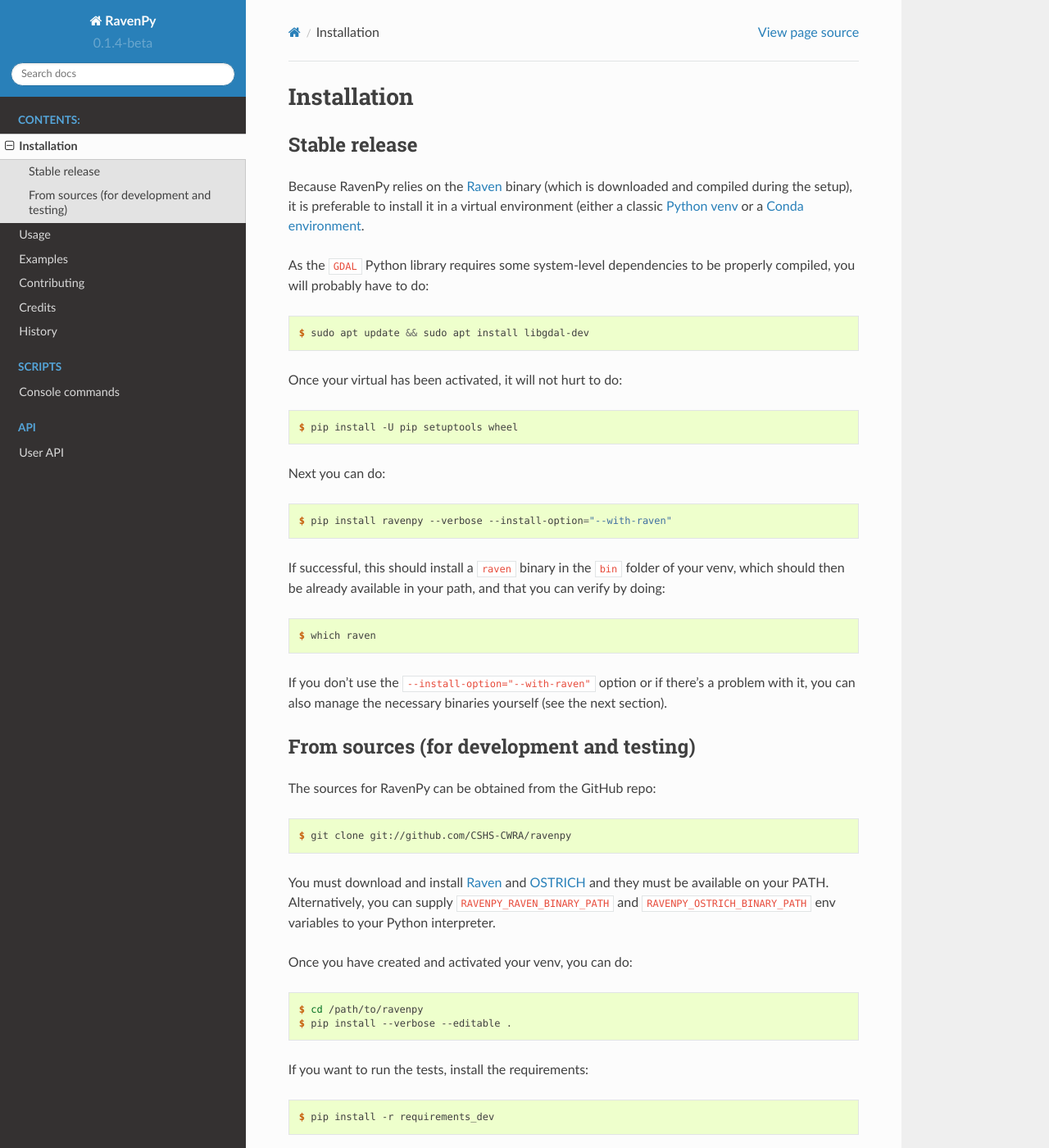
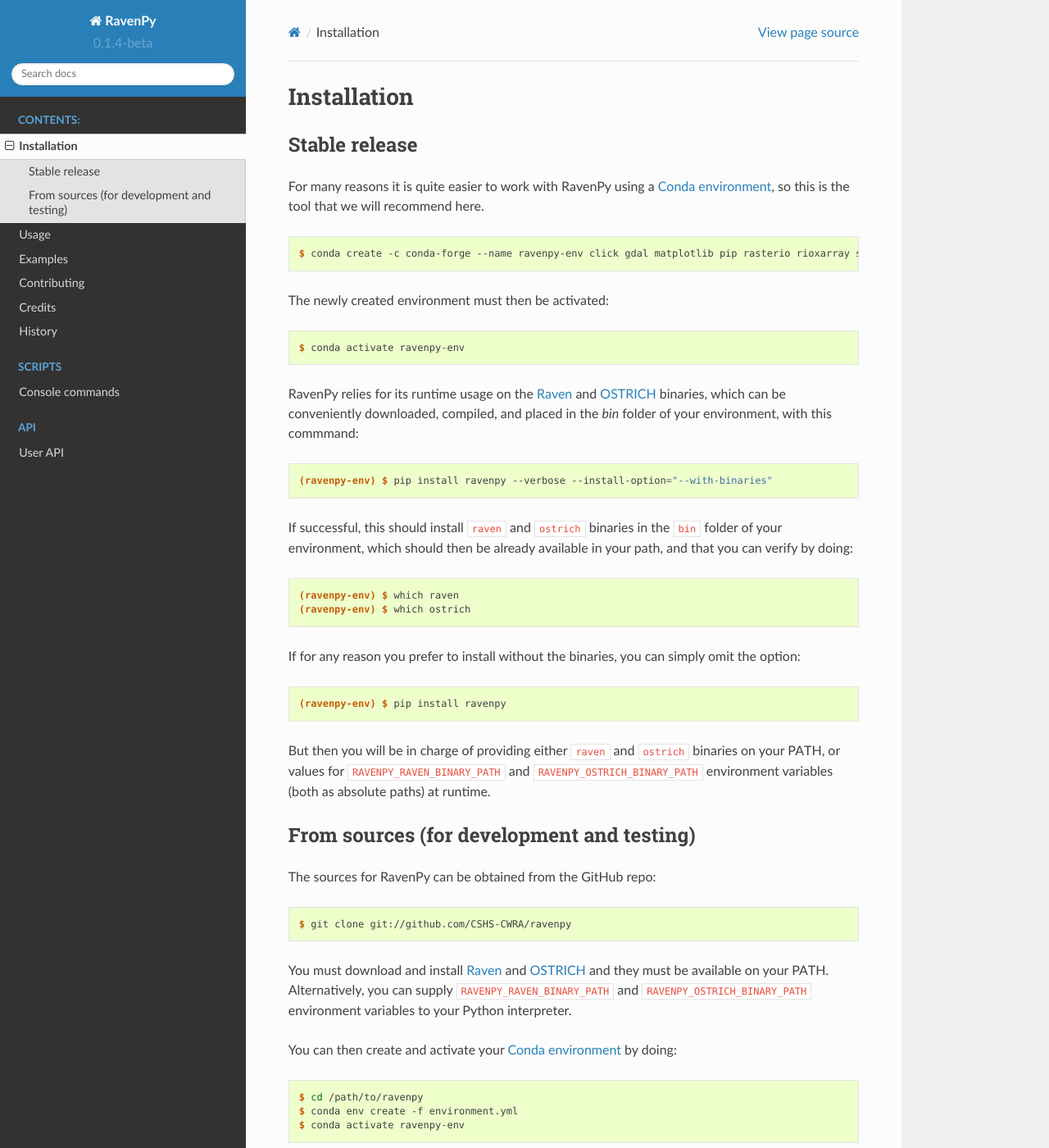
Before and after one commit to CSHS-CWRA/RavenPy, a Sphinx documentation site: the page built from docs/installation.rst, in a window 1280 px wide and 1400 px high. Shown: the whole window at 82% size. Built offline with Sphinx 7.4.7 and the Read the Docs theme 2.0.0, drawn with Linux system fonts in a browser that asks for light colours; some of the changed text lies outside the part shown.

Commit message:
Conda recap

```diff
--- a/docs/installation.rst
+++ b/docs/installation.rst
@@ -8,43 +8,51 @@
 Stable release
 --------------
 
-Because RavenPy relies on the `Raven <http://raven.uwaterloo.ca>`_ binary (which is downloaded and
-compiled during the setup), it is preferable to install it in a virtual
-environment (either a classic `Python venv
-<https://docs.python.org/3/tutorial/venv.html>`_ or a `Conda
-environment
-<https://docs.conda.io/projects/conda/en/latest/user-guide/tasks/manage-environments.html>`_.
-
-As the ``GDAL`` Python library requires some system-level dependencies
-to be properly compiled, you will probably have to do:
+For many reasons it is quite easier to work with RavenPy using a
+`Conda environment
+<https://docs.conda.io/projects/conda/en/latest/user-guide/tasks/manage-environments.html>`_,
+so this is the tool that we will recommend here.
 
 .. code-block:: console
 
-   $ sudo apt update && sudo apt install libgdal-dev
+   $ conda create -c conda-forge --name ravenpy-env click gdal matplotlib pip rasterio rioxarray statsmodels xarray xclim
 
-Once your virtual has been activated, it will not hurt to do:
+The newly created environment must then be activated:
 
 .. code-block:: console
 
-   $ pip install -U pip setuptools wheel
+   $ conda activate ravenpy-env
 
-Next you can do:
+RavenPy relies for its runtime usage on the `Raven
+<http://raven.uwaterloo.ca>`_ and `OSTRICH
+<http://www.civil.uwaterloo.ca/envmodelling/Ostrich.html>`_ binaries,
+which can be conveniently downloaded, compiled, and placed in the
+`bin` folder of your environment, with this commmand:
 
 .. code-block:: console
 
-   $ pip install ravenpy --verbose --install-option="--with-raven"
+   (ravenpy-env) $ pip install ravenpy --verbose --install-option="--with-binaries"
 
-If successful, this should install a ``raven`` binary in the ``bin``
-folder of your venv, which should then be already available in your
+If successful, this should install ``raven`` and ``ostrich`` binaries in the ``bin``
+folder of your environment, which should then be already available in your
 path, and that you can verify by doing:
 
 .. code-block:: console
 
-   $ which raven
+   (ravenpy-env) $ which raven
+   (ravenpy-env) $ which ostrich
 
-If you don't use the ``--install-option="--with-raven"`` option or if
-there's a problem with it, you can also manage the necessary binaries
-yourself (see the next section).
+If for any reason you prefer to install without the binaries, you can
+simply omit the option:
+
+.. code-block:: console
+
+   (ravenpy-env) $ pip install ravenpy
+
+But then you will be in charge of providing either ``raven`` and
+``ostrich`` binaries on your PATH, or values for
+``RAVENPY_RAVEN_BINARY_PATH`` and ``RAVENPY_OSTRICH_BINARY_PATH``
+environment variables (both as absolute paths) at runtime.
 
 
 From sources (for development and testing)
@@ -59,30 +67,31 @@
 You must download and install `Raven <http://raven.uwaterloo.ca>`_ and
 `OSTRICH <http://www.civil.uwaterloo.ca/envmodelling/Ostrich.html>`_
 and they must be available on your PATH. Alternatively, you can supply
-``RAVENPY_RAVEN_BINARY_PATH`` and ``RAVENPY_OSTRICH_BINARY_PATH`` env
-variables to your Python interpreter.
+``RAVENPY_RAVEN_BINARY_PATH`` and ``RAVENPY_OSTRICH_BINARY_PATH``
+environment variables to your Python interpreter.
 
-Once you have created and activated your venv, you can do:
+You can then create and activate your `Conda environment
+<https://docs.conda.io/projects/conda/en/latest/user-guide/tasks/manage-environments.html>`_
+by doing:
 
 .. code-block:: console
 
    $ cd /path/to/ravenpy
-   $ pip install --verbose --editable .
+   $ conda env create -f environment.yml
+   $ conda activate ravenpy-env
 
-If you want to run the tests, install the requirements:
+You can then install RavenPy with:
 
-.. code-block:: console
-
-   $ pip install -r requirements_dev
+   (ravenpy-env) $ pip install --editable ".[dev]"
 
 Then clone the Raven Test Data repo somewhere on your disk:
 
 .. code-block:: console
 
-    $ git clone git@github.com:Ouranosinc/raven-testdata.git
+    (ravenpy-env) $ git clone git@github.com:Ouranosinc/raven-testdata.git
 
 You can then run the test suite by doing:
 
 .. code-block:: console
 
-   $ RAVENPY_TESTDATA_PATH=/path/to/raven-testdata pytest
+   (ravenpy-env) $ RAVENPY_TESTDATA_PATH=/path/to/raven-testdata pytest
--- a/environment.yml
+++ b/environment.yml
@@ -1,4 +1,4 @@
-name: ravenpy
+name: ravenpy-env
 channels:
 - conda-forge
 - defaults
--- a/setup.py
+++ b/setup.py
@@ -57,14 +57,14 @@
 
     user_options = install.user_options + [
         # The format is (long option, short option, description).
-        ("with-raven", None, "Download Raven and OSTRICH sources and compile them."),
+        ("with-binaries", None, "Download Raven and OSTRICH sources and compile them."),
     ]
 
     def initialize_options(self):
         """Set default values for options."""
         # Each user option must be listed here with their default value.
         install.initialize_options(self)
-        self.with_raven = False
+        self.with_binaries = False
 
     def finalize_options(self):
         install.finalize_options(self)
@@ -101,7 +101,7 @@
         )
 
     def run(self):
-        if self.with_raven:
+        if self.with_binaries:
             self.external_deps_path = Path("./external_deps")
             self.external_deps_path.mkdir(exist_ok=True)
 
```
Also changed, not shown: environment-rtd.yml (renamed from environment-docs.yml, +4 -4 lines), .readthedocs.yml.
